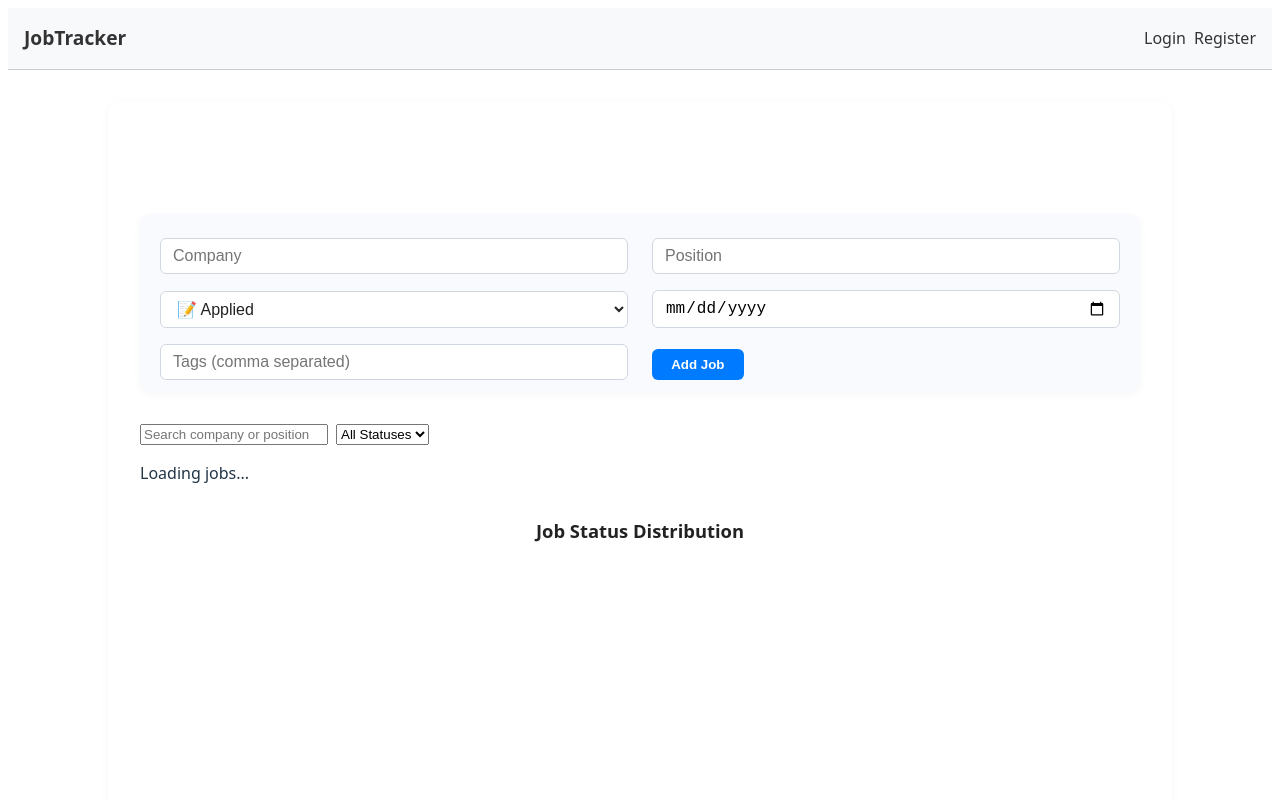
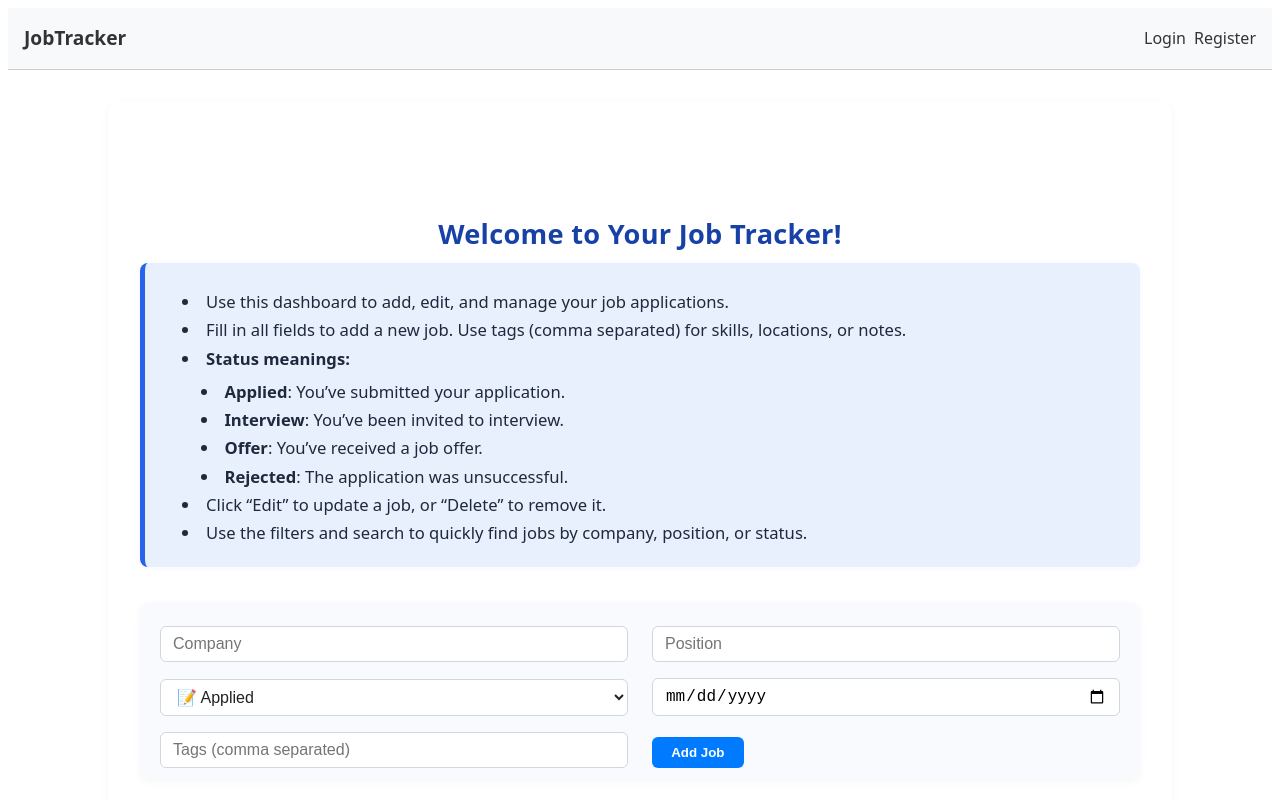
Before and after one commit to Mancini-Developer80/Job-Tracker, a React (Vite) app in the folder client/: page /dashboard in a window 1280 px wide. Shown: the top 800 px of the page. Built offline with nearby package versions, Linux system fonts and the light colour scheme.

Commit message:
improved filter layout

```diff
--- a/client/src/components/JobForm.module.css
+++ b/client/src/components/JobForm.module.css
@@ -1,3 +1,38 @@
+/* Prominent welcome heading */
+.welcomeTitle {
+  font-size: 1.7em;
+  font-weight: 800;
+  color: #1741a6;
+  margin-bottom: 0.3em;
+  text-align: center;
+  letter-spacing: 0.01em;
+}
+/* Info box for guidelines */
+.infoBox {
+  background: #e8f0fe;
+  border-left: 5px solid #2563eb;
+  border-radius: 8px;
+  padding: 1.2rem 1.5rem 1.1rem 1.2rem;
+  margin-bottom: 2.2rem;
+  color: #1e293b;
+  box-shadow: 0 1px 6px rgba(30, 64, 175, 0.04);
+  font-size: 1.04em;
+}
+.infoBox h4 {
+  margin-top: 0;
+  margin-bottom: 0.5em;
+  color: #2563eb;
+  font-size: 1.13em;
+  font-weight: 700;
+}
+.infoBox ul {
+  margin: 0.5em 0 0 1.1em;
+  padding: 0;
+  list-style: disc inside;
+}
+.infoBox li {
+  margin-bottom: 0.2em;
+}
 .form {
   display: grid;
   grid-template-columns: 1fr 1fr;
--- a/client/src/components/JobForm.tsx
+++ b/client/src/components/JobForm.tsx
@@ -46,6 +46,41 @@ const JobForm: React.FC<JobFormProps> = ({
   };
 
   return (
+    <>
+      <div className={styles.welcomeTitle}>Welcome to Your Job Tracker!</div>
+      <div className={styles.infoBox}>
+        <ul>
+          <li>
+            Use this dashboard to add, edit, and manage your job applications.
+          </li>
+          <li>
+            Fill in all fields to add a new job. Use tags (comma separated) for
+            skills, locations, or notes.
+          </li>
+          <li>
+            <b>Status meanings:</b>
+          </li>
+          <ul>
+            <li>
+              <b>Applied</b>: You’ve submitted your application.
+            </li>
+            <li>
+              <b>Interview</b>: You’ve been invited to interview.
+            </li>
+            <li>
+              <b>Offer</b>: You’ve received a job offer.
+            </li>
+            <li>
+              <b>Rejected</b>: The application was unsuccessful.
+            </li>
+          </ul>
+          <li>Click “Edit” to update a job, or “Delete” to remove it.</li>
+          <li>
+            Use the filters and search to quickly find jobs by company,
+            position, or status.
+          </li>
+        </ul>
+      </div>
       <form onSubmit={handleSubmit} className={styles.form}>
         <input
           className={styles.input}
@@ -110,6 +145,7 @@ const JobForm: React.FC<JobFormProps> = ({
           )}
         </div>
       </form>
+    </>
   );
 };
 
--- a/client/src/pages/Dashboard.module.css
+++ b/client/src/pages/Dashboard.module.css
@@ -1,3 +1,45 @@
+/* Filter/search bar layout */
+.filterBox {
+  display: grid;
+  grid-template-columns: 1.5fr 1fr;
+  gap: 18px;
+  align-items: end;
+  background: #f4f7fb;
+  padding: 1.1rem 1.2rem 1rem 1.2rem;
+  border-radius: 8px;
+  margin-bottom: 1.5rem;
+  box-shadow: 0 1px 6px rgba(30, 64, 175, 0.03);
+}
+.filterBox input[type="text"] {
+  padding: 0.5rem 0.9rem;
+  border: 1.5px solid #d0d7de;
+  border-radius: 6px;
+  font-size: 1.04em;
+  background: #fff;
+  width: 100%;
+  box-sizing: border-box;
+}
+.filterBox select {
+  padding: 0.5rem 0.9rem;
+  border: 1.5px solid #d0d7de;
+  border-radius: 6px;
+  font-size: 1.04em;
+  background: #fff;
+  width: 100%;
+  box-sizing: border-box;
+  color: #1a2233;
+}
+.filterBox select option {
+  color: #1a2233;
+  background: #fff;
+}
+@media (max-width: 700px) {
+  .filterBox {
+    grid-template-columns: 1fr;
+    gap: 12px;
+    padding: 0.7rem 0.5rem 0.7rem 0.5rem;
+  }
+}
 /* Delete confirmation modal styles */
 .modalOverlay {
   position: fixed;
--- a/client/src/pages/Dashboard.tsx
+++ b/client/src/pages/Dashboard.tsx
@@ -164,13 +164,12 @@ const Dashboard: React.FC = () => {
         />
       </div>
       <div className={styles.section}>
-        <div className={styles.filters}>
+        <div className={styles.filterBox}>
           <input
             type="text"
             placeholder="Search company or position"
             value={search}
             onChange={(e) => setSearch(e.target.value)}
-            style={{ minWidth: 180 }}
           />
           <select
             value={filterStatus}
```
Lines whose indentation alone changed are shown as unchanged.
